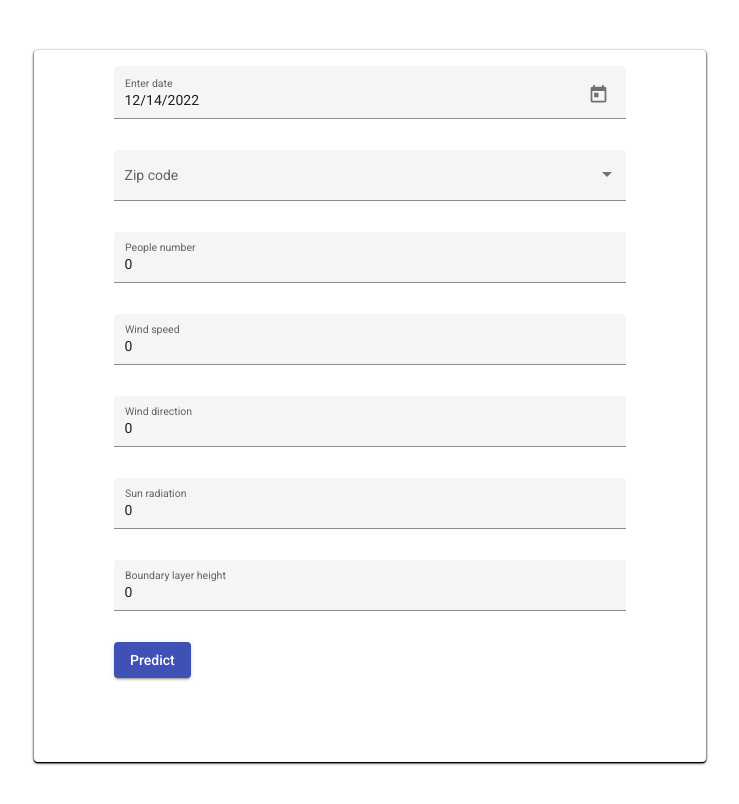
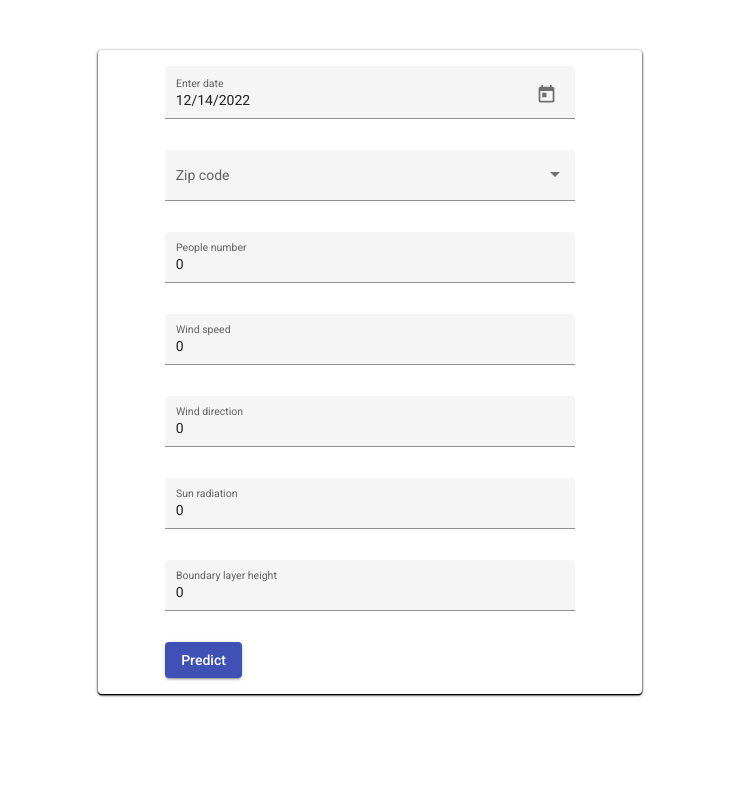
Before and after one commit to rawan-a-d/Air-Quality-Prediction-WebApp, an Angular app in the folder frontend/: page / in a window 1280 px wide. Shown: the top 804 px of the page, without its empty margins (270-1009 px from the left). Built offline with nearby package versions, Linux system fonts and the light colour scheme.

Commit message:
Remove height in app component and change margin

```diff
--- a/frontend/src/app/air-quality-prediction-dialog/air-quality-prediction-dialog.component.ts
+++ b/frontend/src/app/air-quality-prediction-dialog/air-quality-prediction-dialog.component.ts
@@ -1,7 +1,6 @@
 import { Component, Inject, OnInit, ViewEncapsulation } from '@angular/core';
 import { MAT_DIALOG_DATA } from '@angular/material/dialog';
 import { DialogData } from '../app.component';
-
 
 @Component({
 	selector: 'app-air-quality-prediction-dialog',
--- a/frontend/src/app/app.component.css
+++ b/frontend/src/app/app.component.css
@@ -1,37 +1,32 @@
 /* main card style */
 .main-card {
-    width: 50%;
-    height: 85%;
-    display: block;
-    margin-top: 50px;
-    margin-left:auto;
-    margin-right:auto;
+	width: 40%;
+	margin: 50px auto 0px auto;
 }
 
 /* add shadow to the main card */
-.main-card:not([class*=mat-elevation-z]) {
-    box-shadow: 0 2px 1px -1px rgba(0,0,0,1),
-                0 1px 1px 0 rgba(0,0,0,1),
-                0 1px 3px 0 rgba(0,0,0,1);
+.main-card:not([class*="mat-elevation-z"]) {
+	box-shadow: 0 2px 1px -1px rgba(0, 0, 0, 1), 0 1px 1px 0 rgba(0, 0, 0, 1),
+		0 1px 3px 0 rgba(0, 0, 0, 1);
 }
 
 /* form field style */
 mat-form-field {
-    width: 80%;
-    margin: 0 10%;
+	width: 80%;
+	margin: 0 10%;
 }
 
 /* inputs field number style */
 input.field-number::-webkit-outer-spin-button,
 input.field-number::-webkit-inner-spin-button {
-  display: none;
+	display: none;
 }
 
 input.field-number {
-  -moz-appearance: textfield;
+	-moz-appearance: textfield;
 }
 
 /* predict button style */
 button {
-    margin: 0 10%;
+	margin: 0 10%;
 }
--- a/frontend/src/app/models/AirQuality.ts
+++ b/frontend/src/app/models/AirQuality.ts
@@ -8,5 +8,4 @@ export class AirQuality {
 		public sunRadiation: number,
 		public boundaryLayerHeight: number,
 	) { }
-
 }
--- a/frontend/src/styles.css
+++ b/frontend/src/styles.css
@@ -1,4 +1,5 @@
 /* You can add global styles to this file, and also import other style files */
-
-html, body { height: 100%; }
-body { margin: 0; font-family: Roboto, "Helvetica Neue", sans-serif; }
+body {
+	margin: 0;
+	font-family: Roboto, "Helvetica Neue", sans-serif;
+}
```
